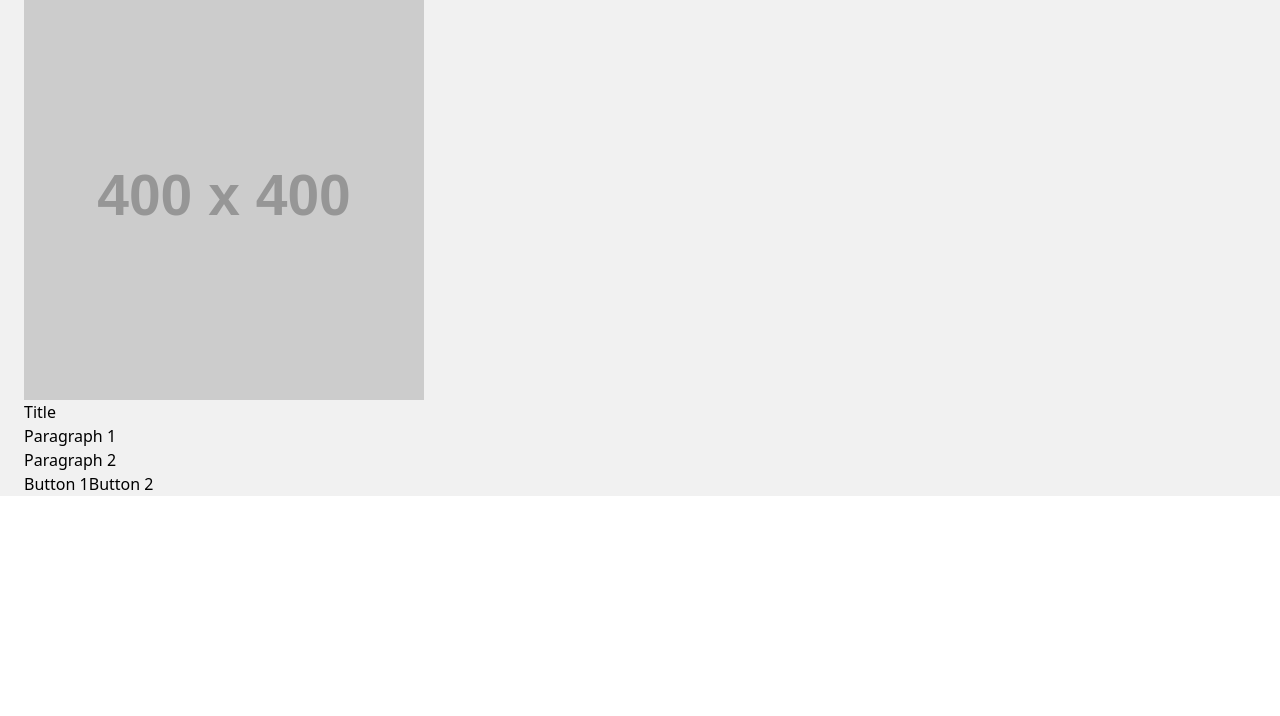
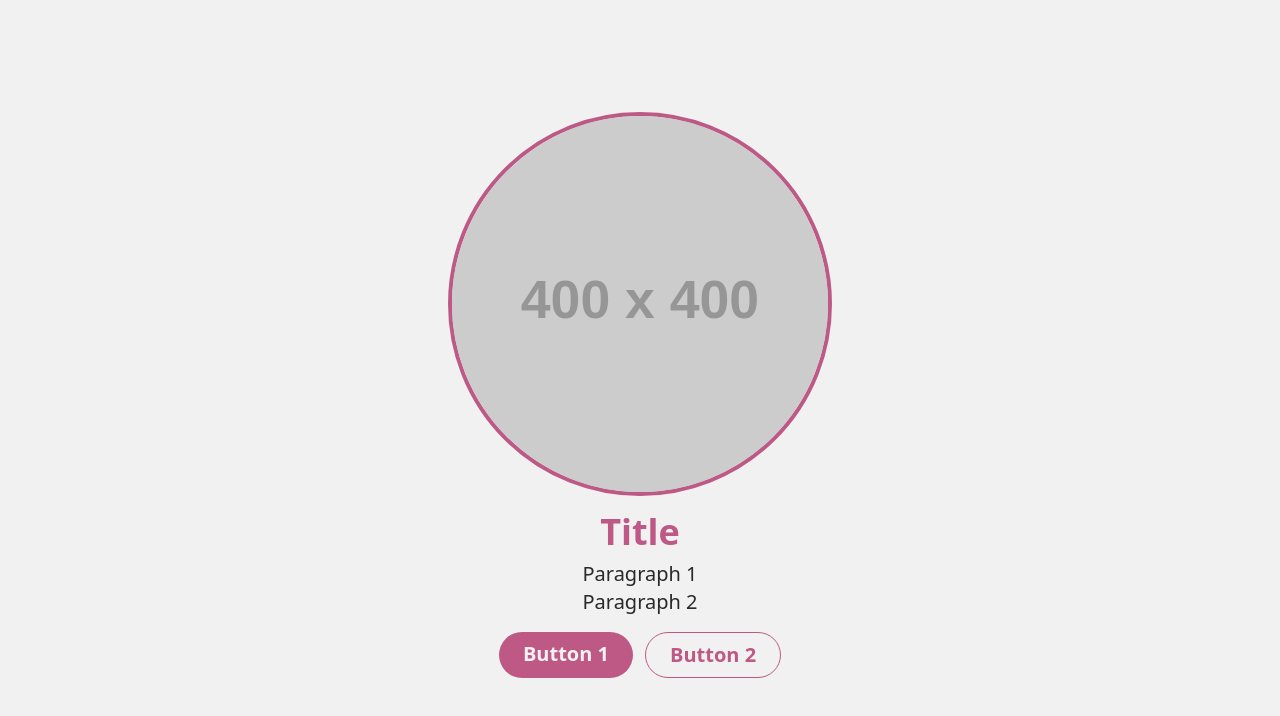
Before and after one commit to laasma-p/date-me, a React (Vite) app: page / in a window 1280 px wide. Shown: the top 716 px of the page. Built offline with nearby package versions, Linux system fonts and the light colour scheme.

Commit message:
Style Hero component

```diff
--- a/src/components/Hero.jsx
+++ b/src/components/Hero.jsx
@@ -1,17 +1,33 @@
 const Hero = () => {
   return (
-    <section>
-      <div>
-        <img src="https://placehold.co/400" alt="image" />
+    <section className="min-h-dvh flex flex-col items-center pt-8">
+      <div className="max-w-sm aspect-square rounded-full overflow-hidden border-4 border-mulberry dark:border-cotton-candy mt-20">
+        <img
+          src="https://placehold.co/400"
+          alt="image"
+          className="w-full h-full object-cover"
+        />
       </div>
-      <div>
-        <h1>Title</h1>
-        <p>Paragraph 1</p>
-        <p>Paragraph 2</p>
+      <div className="text-nero dark:text-white-smoke text-center">
+        <h1 className="text-4xl text-mulberry dark:text-cotton-candy font-bold mt-4">
+          Title
+        </h1>
+        <p className="text-lg sm:text-xl mt-2">Paragraph 1</p>
+        <p className="text-lg sm:text-xl mb-4">Paragraph 2</p>
       </div>
-      <div>
-        <a href="#">Button 1</a>
-        <a href="#">Button 2</a>
+      <div className="flex flex-wrap justify-center gap-3 text-center">
+        <a
+          href="#"
+          className="px-6 py-2 text-xl font-semibold rounded-full bg-mulberry dark:bg-cotton-candy text-white-smoke dark:text-nero inline-block transition-transform transform hover:scale-105"
+        >
+          Button 1
+        </a>
+        <a
+          href="#"
+          className="px-6 py-2 text-xl font-semibold rounded-full border border-mulberry dark:border-cotton-candy text-mulberry dark:text-cotton-candy inline-block transition-transform transform hover:scale-105"
+        >
+          Button 2
+        </a>
       </div>
     </section>
   );
```
